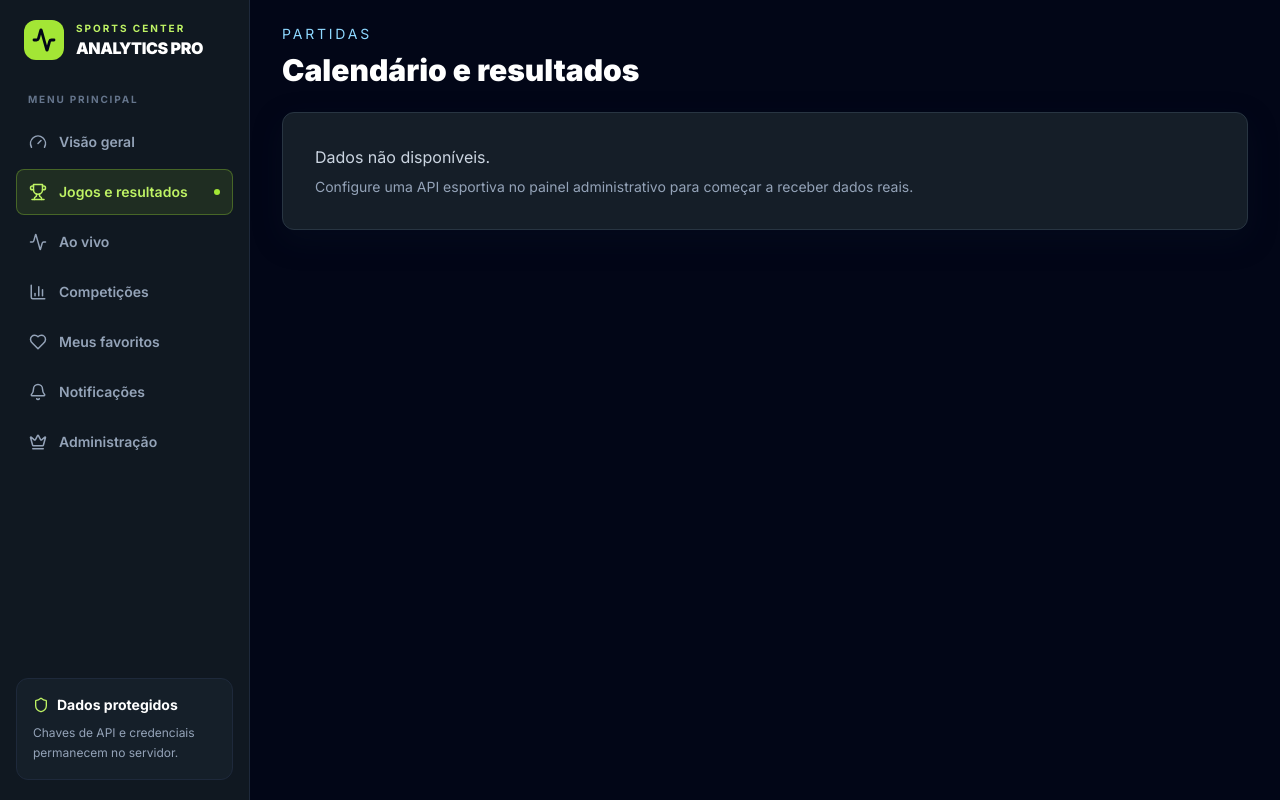
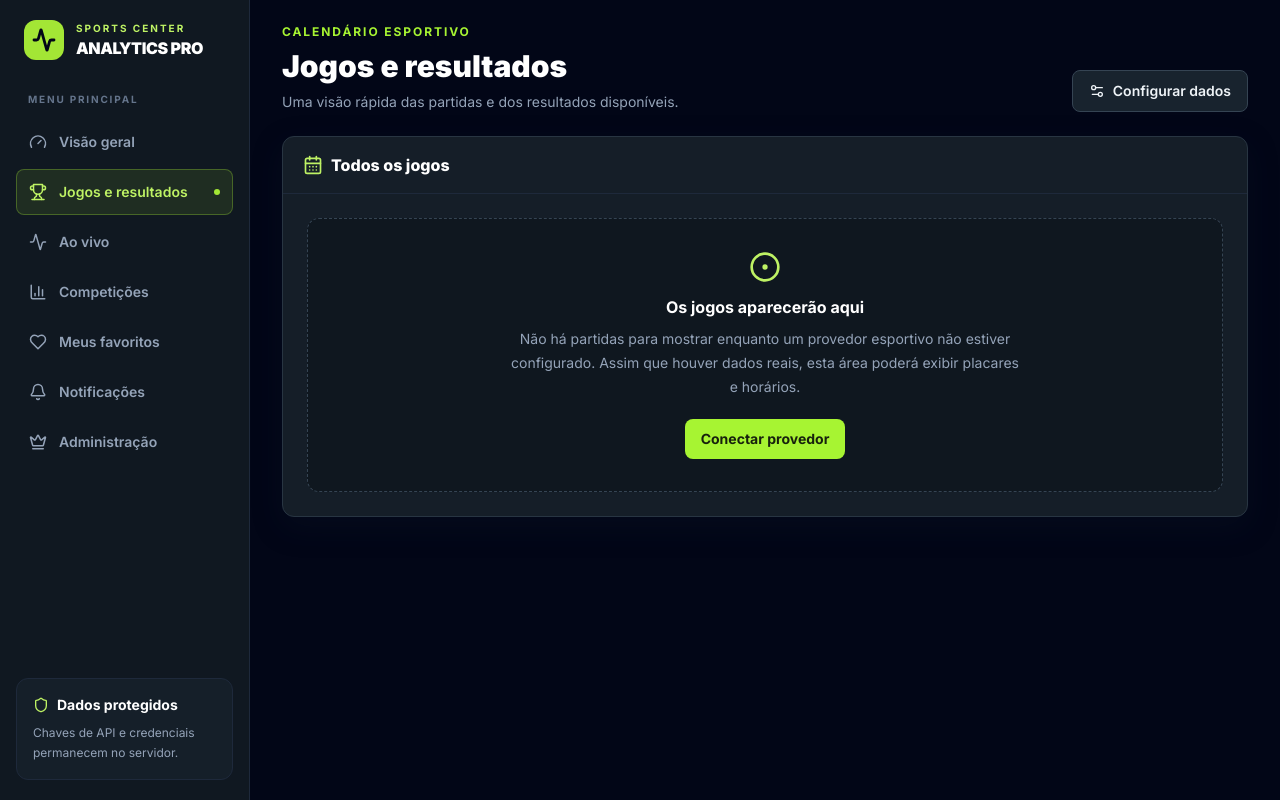
Before and after one commit to testedosteste200-dot/sport-analytics-pro, a Next.js app: page /matches in a window 1280 px wide. Built offline with nearby package versions, Linux system fonts and the light colour scheme.

Commit message:
Refresh sports interface with live-score inspired layout

```diff
--- a/app/matches/page.tsx
+++ b/app/matches/page.tsx
@@ -1,14 +1,24 @@
+import Link from 'next/link';
+import { CalendarDays, CircleDot, Settings2 } from 'lucide-react';
+
 export default function MatchesPage() {
   return (
-    <main className="space-y-6">
-      <header>
-        <p className="text-sm uppercase tracking-[0.2em] text-brand-300">Partidas</p>
-        <h1 className="mt-2 text-3xl font-black text-white">Calendário e resultados</h1>
+    <main className="mx-auto max-w-[1440px] space-y-6">
+      <header className="flex flex-col gap-3 sm:flex-row sm:items-end sm:justify-between">
+        <div><p className="section-label">Calendário esportivo</p><h1 className="mt-2 text-3xl font-black text-white">Jogos e resultados</h1><p className="mt-2 text-sm text-slate-400">Uma visão rápida das partidas e dos resultados disponíveis.</p></div>
+        <Link href="/admin/api" className="secondary-button"><Settings2 className="h-4 w-4" /> Configurar dados</Link>
       </header>
-      <div className="glass-panel p-8 text-slate-300">
-        <p>Dados não disponíveis.</p>
-        <p className="mt-2 text-sm text-slate-400">Configure uma API esportiva no painel administrativo para começar a receber dados reais.</p>
-      </div>
+      <section className="glass-panel overflow-hidden">
+        <div className="flex items-center gap-2 border-b border-slate-800 px-5 py-4"><CalendarDays className="h-5 w-5 text-lime-300" /><h2 className="font-extrabold text-white">Todos os jogos</h2></div>
+        <div className="p-4 sm:p-6">
+          <div className="score-empty">
+            <CircleDot className="mx-auto mb-3 h-8 w-8 text-lime-300" />
+            <h3 className="font-bold text-white">Os jogos aparecerão aqui</h3>
+            <p className="mx-auto mt-2 max-w-lg text-sm leading-6 text-slate-400">Não há partidas para mostrar enquanto um provedor esportivo não estiver configurado. Assim que houver dados reais, esta área poderá exibir placares e horários.</p>
+            <Link href="/admin/api" className="primary-button mt-5">Conectar provedor</Link>
+          </div>
+        </div>
+      </section>
     </main>
   );
 }
```
